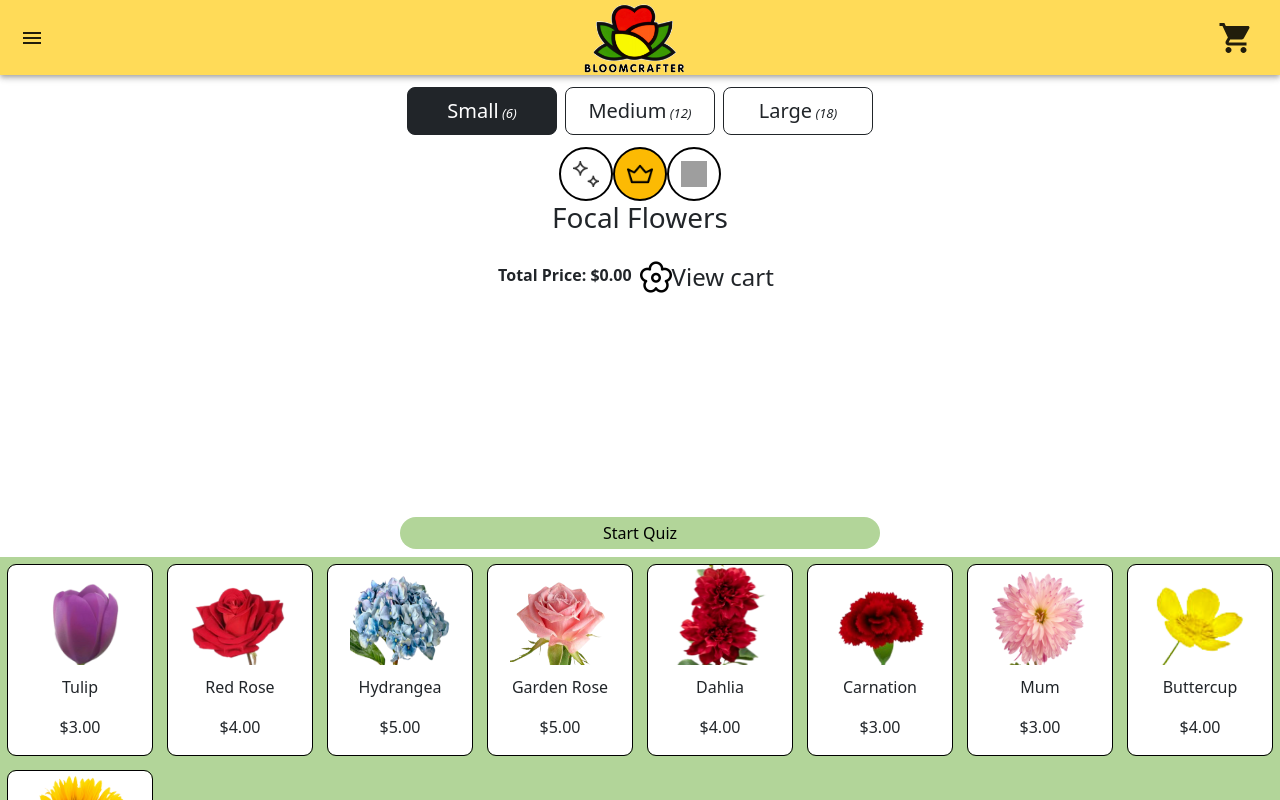
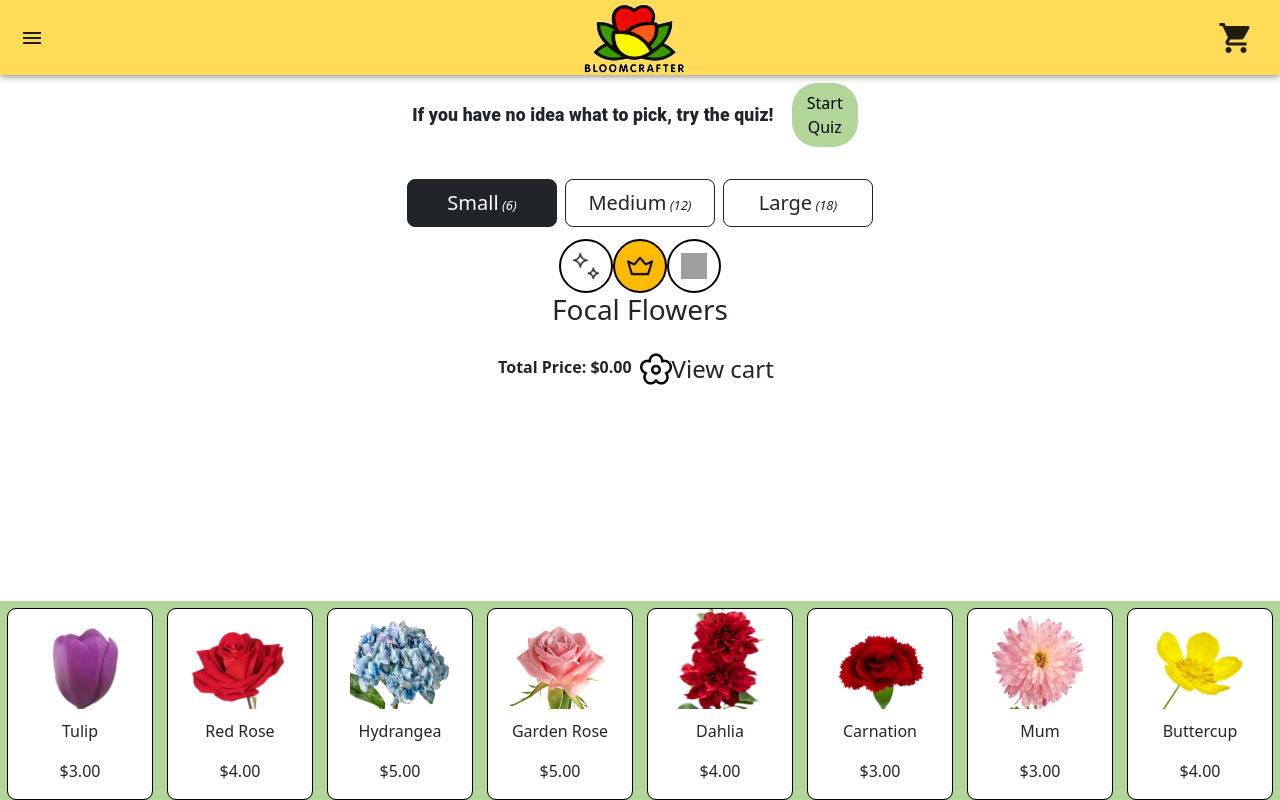
Before and after one commit to 394-w24/BloomCraft2, a React (Vite) app: page /bouquetbuilder in a window 1280 px wide. Shown: the top 800 px of the page. Built offline with nearby package versions, Linux system fonts and the light colour scheme; grey boxes are pictures that could not be loaded.

Commit message:
moved quiz button to the top

```diff
--- a/src/components/BouquetBuilder.jsx
+++ b/src/components/BouquetBuilder.jsx
@@ -218,7 +218,8 @@ const BouquetBuilder = ({ userPreferences }) => {
               left: "1.5vh",
               top: "12vh",
               position: "absolute",
-            }}>
+            }}
+          >
             <ArrowBackIcon
               style={{
                 scale: "1.5",
@@ -240,7 +241,44 @@ const BouquetBuilder = ({ userPreferences }) => {
         </>
       ) : (
         <>
-          <BouquetSizeSelector bouquetSizeSelection={bouquetSize} setBouquetSize={setBouquetSize} />
+          <div
+            style={{
+              display: "flex",
+              alignItems: "center",
+              justifyContent: "center",
+              marginBottom: "20px",
+            }}
+          >
+            <Typography
+              variant="subtitle1"
+              style={{
+                marginRight: "8px",
+                fontFamily: "'Roboto', 'Helvetica', 'Arial', sans-serif",
+                fontSize: "1.1rem",
+                fontWeight: 1000,
+              }}
+            >
+              If you have no idea what to pick, try the quiz!
+            </Typography>
+
+            <div>
+              <Button
+                variant="contained"
+                color="primary"
+                onClick={() => navigate("/quiz")}
+                style={{
+                  display: "flex",
+                }}
+              >
+                Start Quiz
+              </Button>
+            </div>
+          </div>
+
+          <BouquetSizeSelector
+            bouquetSizeSelection={bouquetSize}
+            setBouquetSize={setBouquetSize}
+          />
           <div
             className="flower-type-button-container"
             style={{
@@ -302,18 +340,6 @@ const BouquetBuilder = ({ userPreferences }) => {
               foliageList={foliageFlowers}
               bouquetSize={bouquetSize}
             />
-            <div>
-              <Button
-                variant="contained"
-                color="primary"
-                onClick={() => navigate("/quiz")}
-                style={{
-                  display: "flex",
-                }}
-              >
-                Start Quiz
-              </Button>
-            </div>
 
             <FlowerShop
               // flowerList={dummyData["flowers"]}
--- a/src/components/Button.css
+++ b/src/components/Button.css
@@ -1,24 +1,24 @@
 .custom-button {
   outline: none;
   border: none;
-    background-color: #B2D599;
+  background-color: #b2d599;
   border-radius: 25px;
   /* padding: 0rem 0.5rem; */
-    height: 2rem;
+  height: 4rem;
   width: 77%;
   max-width: 30rem;
   margin: 0.5rem 0;
 }
 
 .custom-button:hover {
-    background-color: #A9C9A2;
+  background-color: #a9c9a2;
   border: #000;
   outline: solid 1px #000;
-    box-shadow: 0 8px 16px 0 rgba(0,0,0,0.2), 0 6px 20px 0 rgba(0,0,0,0.19);
+  box-shadow: 0 8px 16px 0 rgba(0, 0, 0, 0.2), 0 6px 20px 0 rgba(0, 0, 0, 0.19);
 }
 
 .custom-button:active {
-    background-color: #A9C9A2;
+  background-color: #a9c9a2;
   /* box-shadow: 0 5px #666; */
   transform: translateY(4px);
 }
--- a/src/components/Quiz.css
+++ b/src/components/Quiz.css
@@ -7,7 +7,6 @@
   height: 100vh;
   padding: 2rem;
   background-color: #f2cf2278;
-
 }
 
 .intro {
@@ -27,7 +26,6 @@
   font-weight: 700;
 }
 
-
 .button-group {
   display: flex;
   width: 100%;
```
Lines whose indentation alone changed are shown as unchanged.
